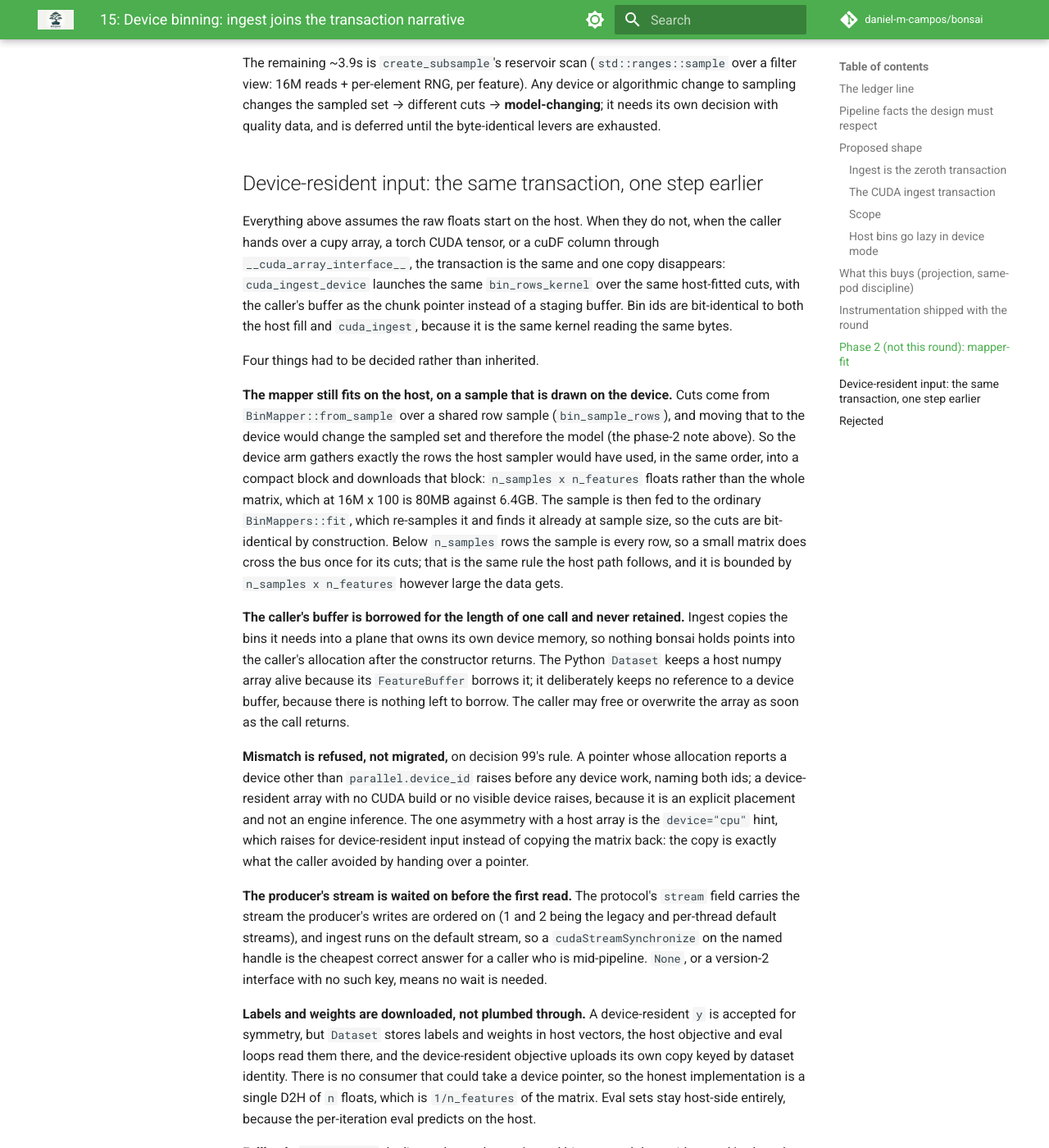
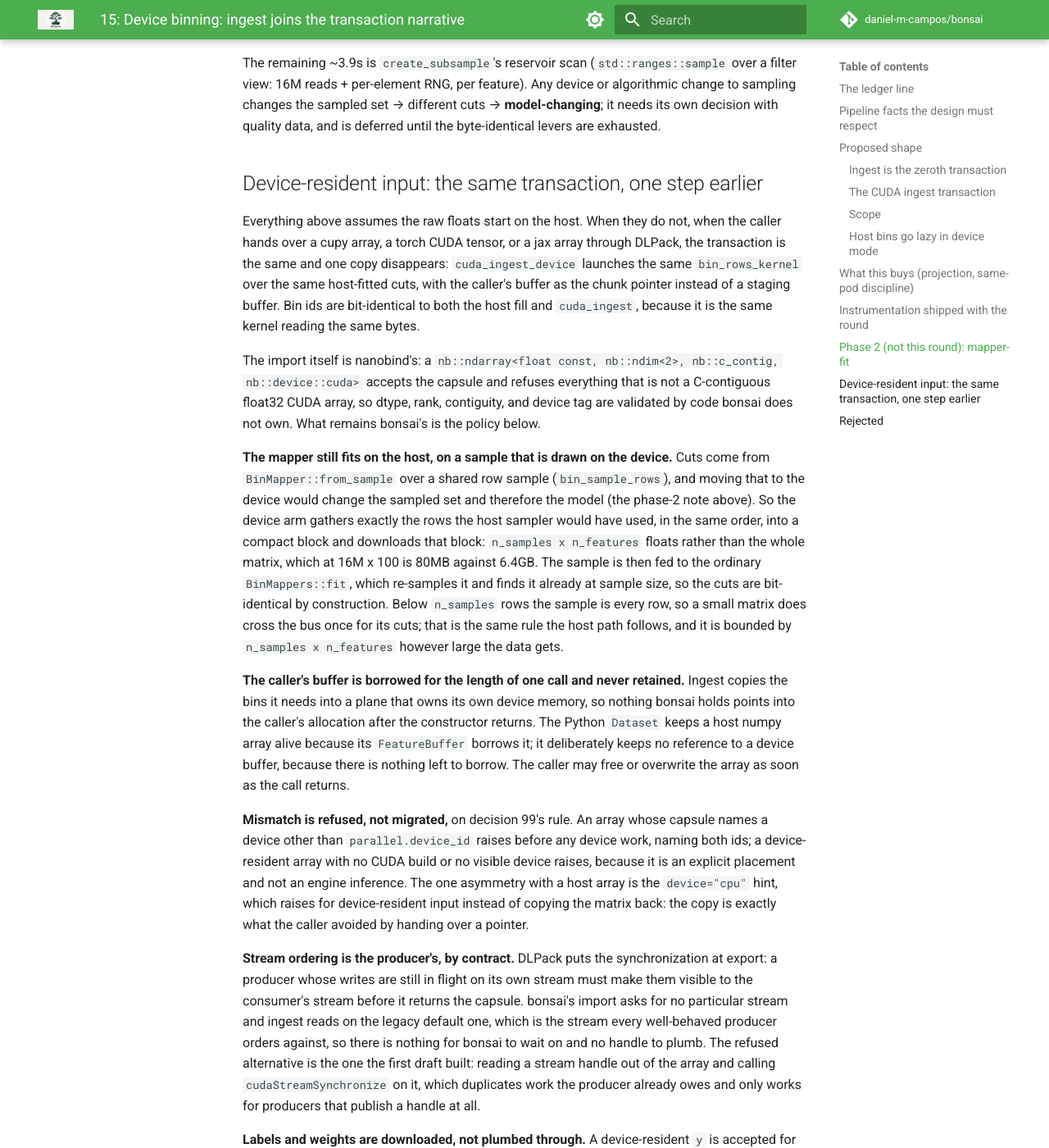
Before and after one commit to daniel-m-campos/bonsai, an MkDocs documentation site: the page built from docs/architecture/15-device-binning.md, in a window 1280 px wide and 1400 px high, scrolled down 3253 px. Shown: the whole window at 82% size. Built offline with MkDocs 1.6.1 and Material for MkDocs 9.7.7, drawn with Linux system fonts in a browser that asks for light colours; comment, search, counter and statistics services are not loaded.

Commit message:
docs: name DLPack as the device-input protocol
Decision 102, doc 15, the API tour, and the changelog entry all
described the hand-written __cuda_array_interface__ reader. The record
now names DLPack, states the producer-syncs-at-export contract in place
of the stream handle, and adds the hand parser to what decision 102
rejected.

```diff
--- a/docs/architecture/15-device-binning.md
+++ b/docs/architecture/15-device-binning.md
@@ -66,17 +66,17 @@ The remaining ~3.9s is `create_subsample`'s reservoir scan (`std::ranges::sample
 
 ## Device-resident input: the same transaction, one step earlier
 
-Everything above assumes the raw floats start on the host. When they do not, when the caller hands over a cupy array, a torch CUDA tensor, or a cuDF column through `__cuda_array_interface__`, the transaction is the same and one copy disappears: `cuda_ingest_device` launches the same `bin_rows_kernel` over the same host-fitted cuts, with the caller's buffer as the chunk pointer instead of a staging buffer. Bin ids are bit-identical to both the host fill and `cuda_ingest`, because it is the same kernel reading the same bytes.
+Everything above assumes the raw floats start on the host. When they do not, when the caller hands over a cupy array, a torch CUDA tensor, or a jax array through DLPack, the transaction is the same and one copy disappears: `cuda_ingest_device` launches the same `bin_rows_kernel` over the same host-fitted cuts, with the caller's buffer as the chunk pointer instead of a staging buffer. Bin ids are bit-identical to both the host fill and `cuda_ingest`, because it is the same kernel reading the same bytes.
 
-Four things had to be decided rather than inherited.
+The import itself is nanobind's: a `nb::ndarray<float const, nb::ndim<2>, nb::c_contig, nb::device::cuda>` accepts the capsule and refuses everything that is not a C-contiguous float32 CUDA array, so dtype, rank, contiguity, and device tag are validated by code bonsai does not own. What remains bonsai's is the policy below.
 
 **The mapper still fits on the host, on a sample that is drawn on the device.** Cuts come from `BinMapper::from_sample` over a shared row sample (`bin_sample_rows`), and moving that to the device would change the sampled set and therefore the model (the phase-2 note above). So the device arm gathers exactly the rows the host sampler would have used, in the same order, into a compact block and downloads that block: `n_samples x n_features` floats rather than the whole matrix, which at 16M x 100 is 80MB against 6.4GB. The sample is then fed to the ordinary `BinMappers::fit`, which re-samples it and finds it already at sample size, so the cuts are bit-identical by construction. Below `n_samples` rows the sample is every row, so a small matrix does cross the bus once for its cuts; that is the same rule the host path follows, and it is bounded by `n_samples x n_features` however large the data gets.
 
 **The caller's buffer is borrowed for the length of one call and never retained.** Ingest copies the bins it needs into a plane that owns its own device memory, so nothing bonsai holds points into the caller's allocation after the constructor returns. The Python `Dataset` keeps a host numpy array alive because its `FeatureBuffer` borrows it; it deliberately keeps no reference to a device buffer, because there is nothing left to borrow. The caller may free or overwrite the array as soon as the call returns.
 
-**Mismatch is refused, not migrated,** on decision 99's rule. A pointer whose allocation reports a device other than `parallel.device_id` raises before any device work, naming both ids; a device-resident array with no CUDA build or no visible device raises, because it is an explicit placement and not an engine inference. The one asymmetry with a host array is the `device="cpu"` hint, which raises for device-resident input instead of copying the matrix back: the copy is exactly what the caller avoided by handing over a pointer.
+**Mismatch is refused, not migrated,** on decision 99's rule. An array whose capsule names a device other than `parallel.device_id` raises before any device work, naming both ids; a device-resident array with no CUDA build or no visible device raises, because it is an explicit placement and not an engine inference. The one asymmetry with a host array is the `device="cpu"` hint, which raises for device-resident input instead of copying the matrix back: the copy is exactly what the caller avoided by handing over a pointer.
 
-**The producer's stream is waited on before the first read.** The protocol's `stream` field carries the stream the producer's writes are ordered on (1 and 2 being the legacy and per-thread default streams), and ingest runs on the default stream, so a `cudaStreamSynchronize` on the named handle is the cheapest correct answer for a caller who is mid-pipeline. `None`, or a version-2 interface with no such key, means no wait is needed.
+**Stream ordering is the producer's, by contract.** DLPack puts the synchronization at export: a producer whose writes are still in flight on its own stream must make them visible to the consumer's stream before it returns the capsule. bonsai's import asks for no particular stream and ingest reads on the legacy default one, which is the stream every well-behaved producer orders against, so there is nothing for bonsai to wait on and no handle to plumb. The refused alternative is the one the first draft built: reading a stream handle out of the array and calling `cudaStreamSynchronize` on it, which duplicates work the producer already owes and only works for producers that publish a handle at all.
 
 **Labels and weights are downloaded, not plumbed through.** A device-resident `y` is accepted for symmetry, but `Dataset` stores labels and weights in host vectors, the host objective and eval loops read them there, and the device-resident objective uploads its own copy keyed by dataset identity. There is no consumer that could take a device pointer, so the honest implementation is a single D2H of `n` floats, which is `1/n_features` of the matrix. Eval sets stay host-side entirely, because the per-iteration eval predicts on the host.
 
```
Also changed, not shown: CHANGELOG.md (+1 -1 lines), docs/decisions.md (+3 -3 lines), docs/use/api-tour.md (+1 -1 lines).
